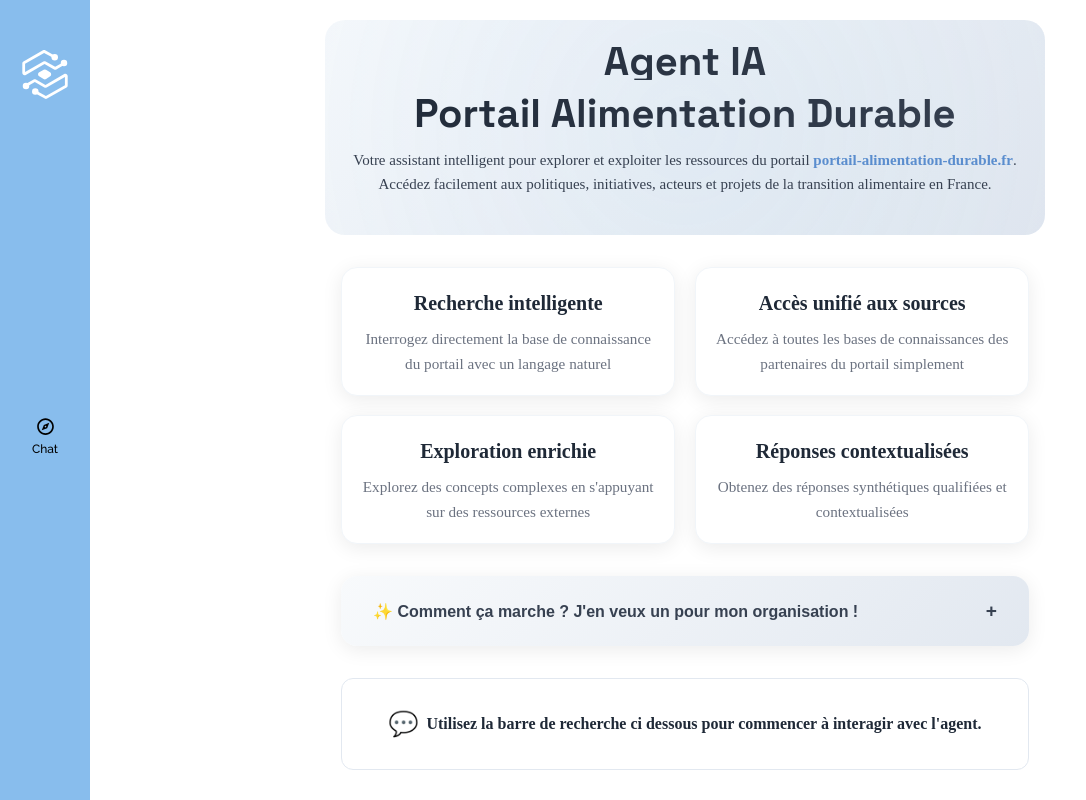
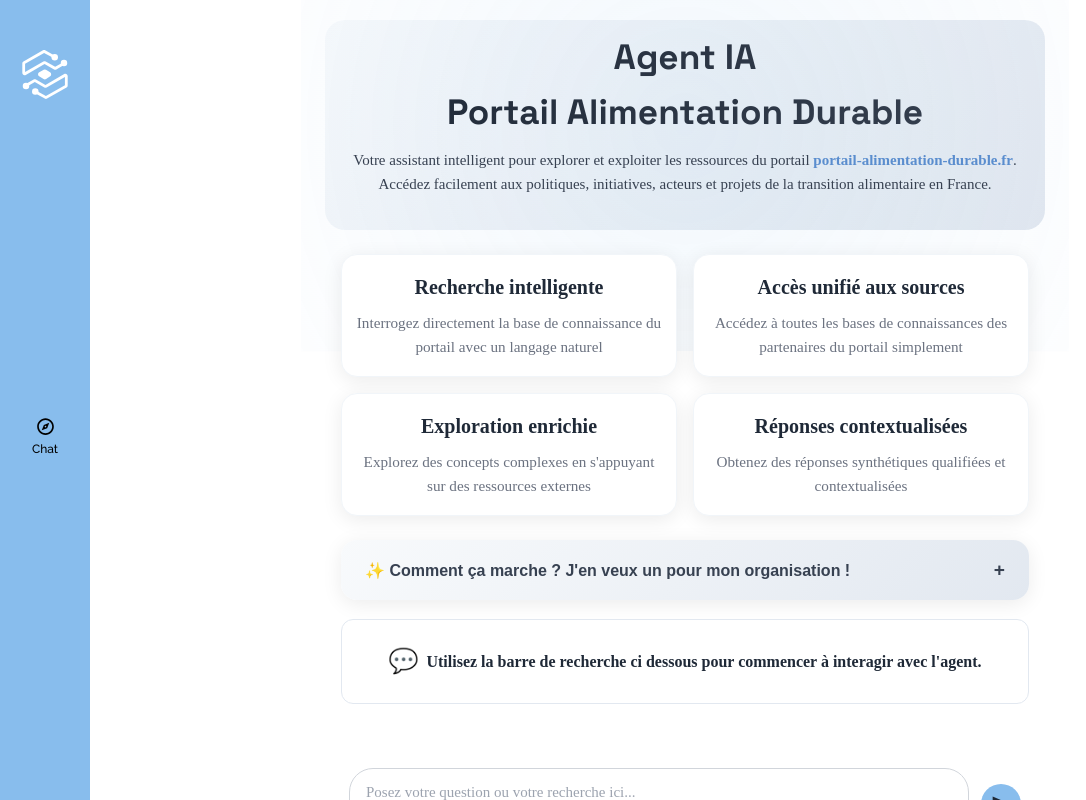
Before and after one commit to data-players/Portail-AD-Front-Agent, a React (Create React App) app in the folder frontend/: page /#/chat in a window 1280 px wide. Shown: the whole page, without its empty margins (0-1086 px from the left). Built offline with nearby package versions, Linux system fonts and the light colour scheme.

Commit message:
Optimiser l'espacement vertical pour éviter le scroll et corriger la troncature du titre

```diff
--- a/frontend/src/components/IntroMessage.css
+++ b/frontend/src/components/IntroMessage.css
@@ -15,12 +15,12 @@
 /* Hero Section */
 .hero-section {
   text-align: center;
-  padding: 1.5rem 1rem;
+  padding: 1rem 1rem 1.2rem;
   background: linear-gradient(135deg, #f8fafc 0%, #e2e8f0 100%);
   border-radius: 20px;
-  margin-bottom: 2rem;
+  margin-bottom: 1.5rem;
   position: relative;
-  overflow: hidden;
+  overflow: visible;
 }
 
 .hero-section::before {
@@ -48,14 +48,14 @@
 .features-grid {
   display: grid;
   grid-template-columns: repeat(auto-fit, minmax(280px, 1fr));
-  gap: 1.2rem;
-  margin: 2rem 0;
+  gap: 1rem;
+  margin: 1.5rem 0;
   padding: 0 1rem;
 }
 
 .feature-card {
   background: #ffffff;
-  padding: 1.2rem 1rem;
+  padding: 1rem 0.8rem;
   border-radius: 16px;
   box-shadow: 0 4px 20px rgba(0, 0, 0, 0.08);
   text-align: center;
@@ -102,10 +102,11 @@
 
 .intro-content h3 {
   color: #1f2937;
-  font-size: 2.5rem;
+  font-size: 2.2rem;
   font-weight: 800;
-  margin-bottom: 1rem;
+  margin-bottom: 0.8rem;
   margin-top: 0;
+  line-height: 1.2;
   background: linear-gradient(135deg, #1f2937 0%, #374151 100%);
   -webkit-background-clip: text;
   -webkit-text-fill-color: transparent;
@@ -149,7 +150,7 @@
 
 /* CTA Section */
 .cta-section {
-  margin: 2rem 0;
+  margin: 1.2rem 0;
   padding: 0 1rem;
 }
 
@@ -165,7 +166,7 @@
 
 .accordion-toggle {
   width: 100%;
-  padding: 1.5rem 2rem;
+  padding: 1.2rem 1.5rem;
   background: transparent;
   border: none;
   text-align: left;
@@ -234,14 +235,14 @@
 
 /* Invite Section */
 .invite-section {
-  margin: 1.5rem 0 1rem;
+  margin: 1rem 0 0.5rem;
   padding: 0 1rem;
 }
 
 .invite-content {
   background: #ffffff;
   border-radius: 12px;
-  padding: 1rem 1.5rem;
+  padding: 0.8rem 1.2rem;
   text-align: center;
   border: 1px solid #e2e8f0;
   display: flex;
@@ -326,41 +327,42 @@
 @media (max-width: 768px) {
   .features-grid {
     grid-template-columns: 1fr;
-    gap: 1rem;
+    gap: 0.8rem;
     padding: 0 0.5rem;
-    margin: 1.5rem 0;
+    margin: 1.2rem 0;
   }
 
   .feature-card {
-    padding: 1rem 0.8rem;
+    padding: 0.8rem 0.6rem;
   }
 
   .hero-section {
-    padding: 1.2rem 1rem;
-    margin-bottom: 1.5rem;
+    padding: 0.8rem 1rem 1rem;
+    margin-bottom: 1.2rem;
   }
 
   .intro-content h3 {
-    font-size: 2rem;
+    font-size: 1.8rem;
+    line-height: 1.1;
   }
 
   .invite-content {
-    padding: 0.8rem 1rem;
+    padding: 0.6rem 1rem;
     flex-direction: row;
     gap: 0.4rem;
   }
 
   .accordion-toggle {
-    padding: 1rem 1.5rem;
+    padding: 1rem 1.2rem;
     font-size: 0.9rem;
   }
 
   .cta-section {
-    margin: 1.5rem 0;
+    margin: 1rem 0;
   }
 
   .invite-section {
-    margin: 1rem 0 0.5rem;
+    margin: 0.8rem 0 0.3rem;
   }
 }
 
```
